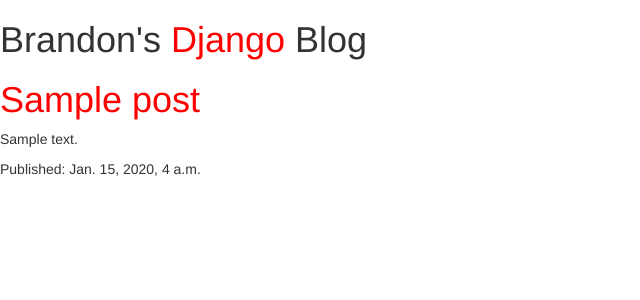
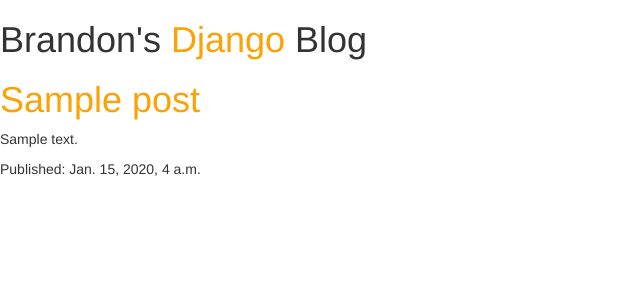
Before and after one commit to bjaus/my-first-blog, a Django app: template blog/templates/blog/post_list.html in a window 1280 px wide. Shown: the top 300 px of the page, without its empty margins (0-640 px from the left). Run offline with Django 3.2, Linux system fonts and the light colour scheme; the template is opened without the code that fills it: values that come from a table or form of the project are taken from there, others are empty; tables that the repository leaves empty hold one stand-in row (values such as "Sample post"); some libraries are stand-ins or nearby versions.

Commit message:
h1 a tags colored orange

```diff
--- a/blog/static/css/blog.css
+++ b/blog/static/css/blog.css
@@ -1,4 +1,4 @@
 
 h1 a {
-    color: red;
+    color: #FCA205;
 }
```
